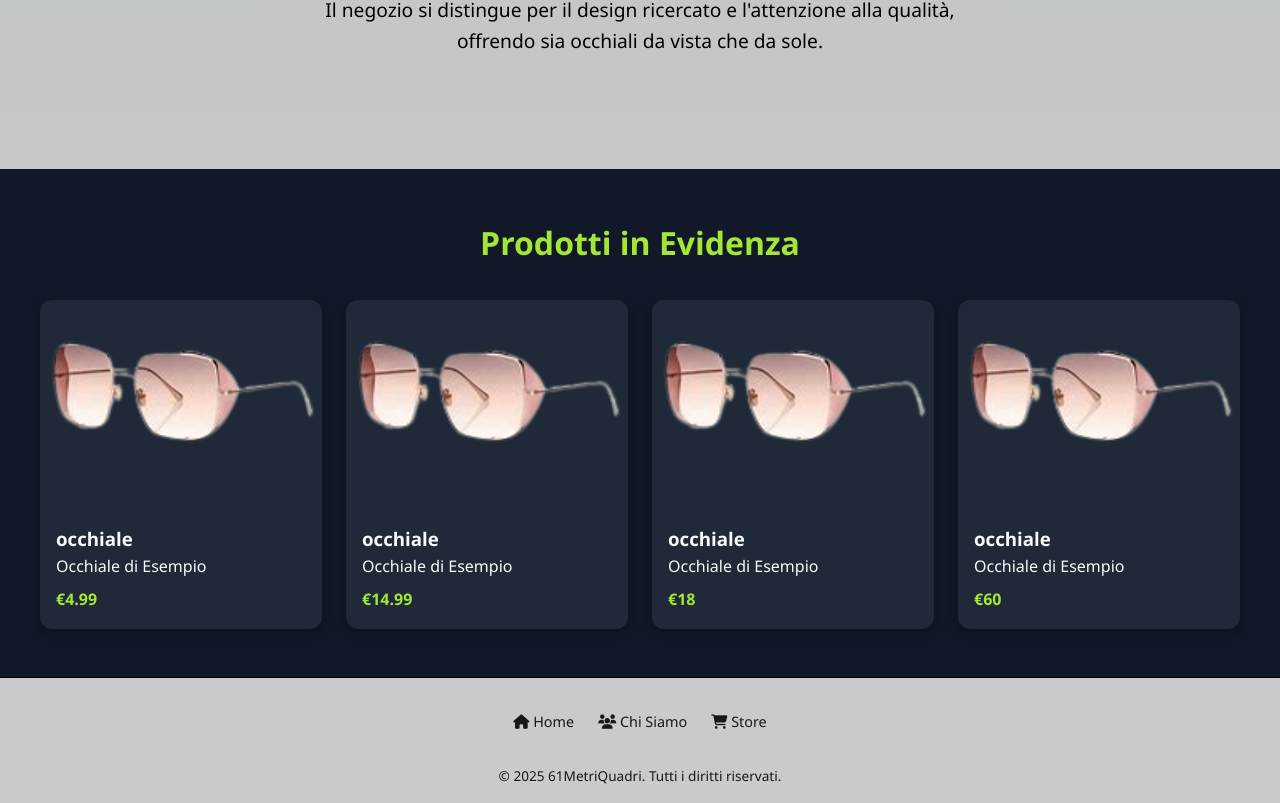
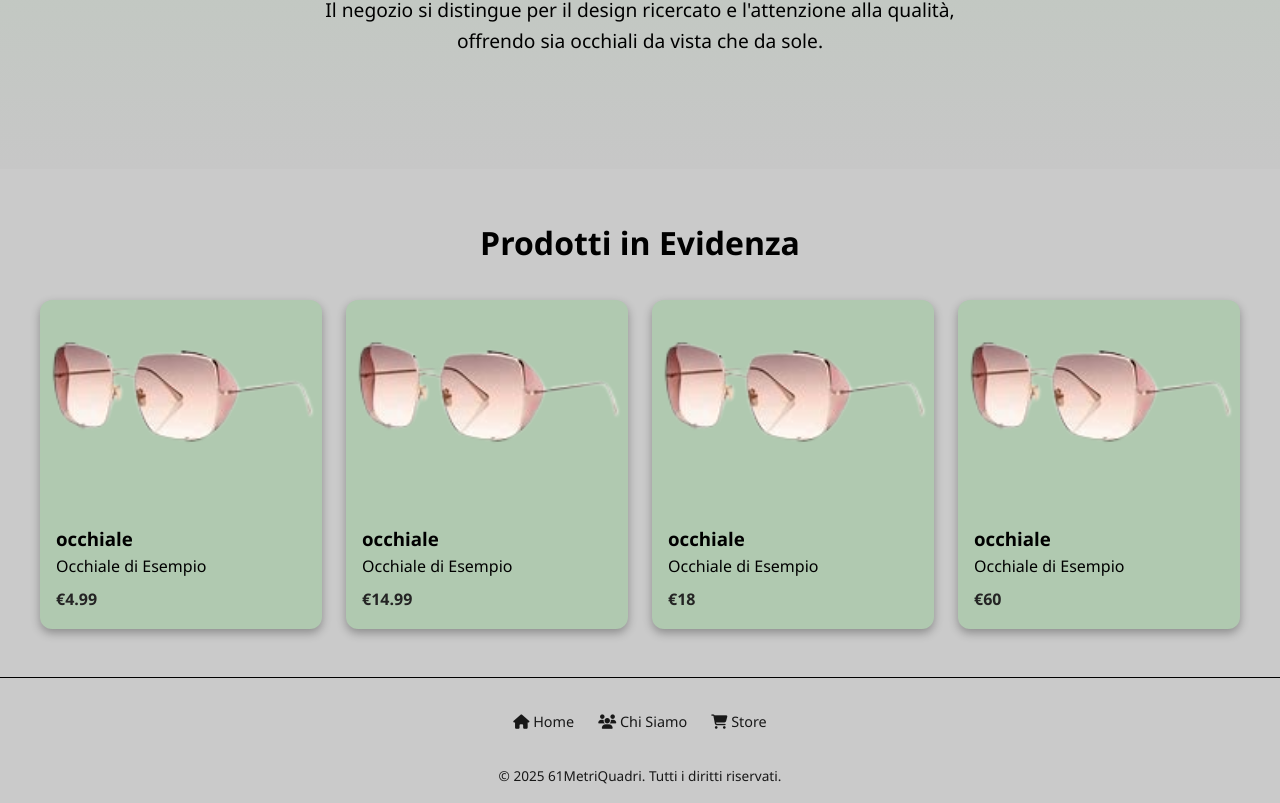
Before and after one commit to Aledallas01/61mq, a React (Vite) app: page / in a window 1280 px wide. Shown: the part 415-1218 px from the top of the page. Built offline with nearby package versions, Linux system fonts and the light colour scheme.

Commit message:
Fix Colour

```diff
--- a/src/index.css
+++ b/src/index.css
@@ -607,14 +607,14 @@ section {
 
 .evidenza-section {
   padding: 3rem 1rem;
-  background-color: #111827;
+  background-color: #cacaca;
 }
 
 .evidenza-section h2 {
   font-size: 2rem;
   text-align: center;
   margin-bottom: 2rem;
-  color: #a3e635;
+  color: #000000;
 }
 
 .evidenza-grid {
@@ -626,7 +626,7 @@ section {
 }
 
 .evidenza-card {
-  background-color: #1f2937;
+  background-color: #b0c9b0;
   border-radius: 12px;
   overflow: hidden;
   box-shadow: 0 4px 10px rgba(0, 0, 0, 0.3);
@@ -645,11 +645,11 @@ section {
 
 .evidenza-info {
   padding: 1rem;
-  color: #f9fafb;
+  color: #000000;
 }
 
 .evidenza-price {
   margin-top: 0.5rem;
   font-weight: bold;
-  color: #a3e635;
+  color: #242424;
 }
```
